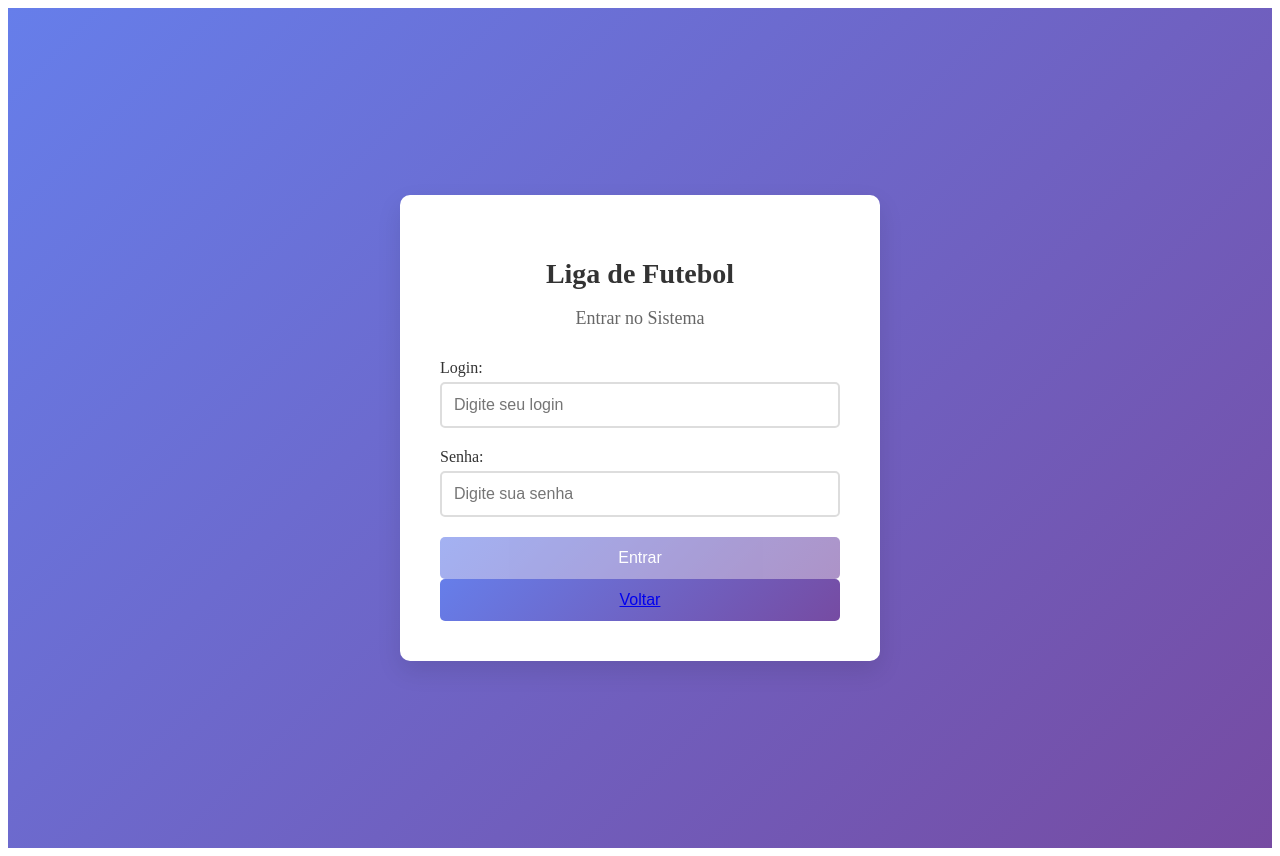
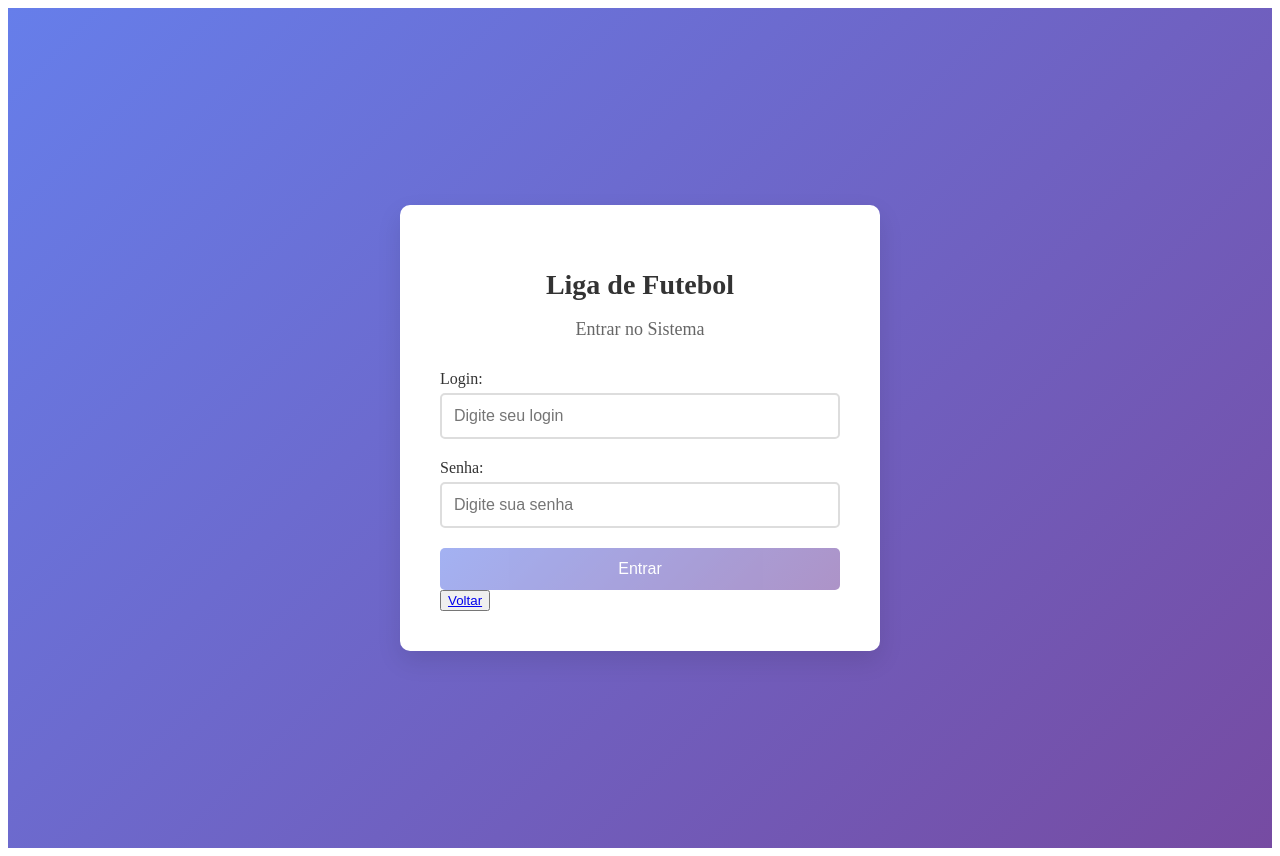
Before and after one commit to mhas1311/dstrabalho2, an Angular app: page /login in a window 1280 px wide. Built offline with nearby package versions, Linux system fonts and the light colour scheme.

Commit message:
Update login.html

```diff
--- a/src/app/auth/login/login.html
+++ b/src/app/auth/login/login.html
@@ -42,7 +42,7 @@
         <span *ngIf="isLoading">Entrando...</span>
         <span *ngIf="!isLoading">Entrar</span>
       </button>
-      <button class="btn-login"><a href="index.html">Voltar</a></button>
+      <button><a href="index.html">Voltar</a></button>
     </form>
   </div>
 </div>
```
